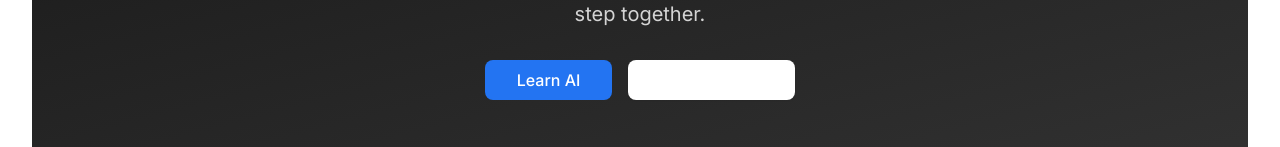
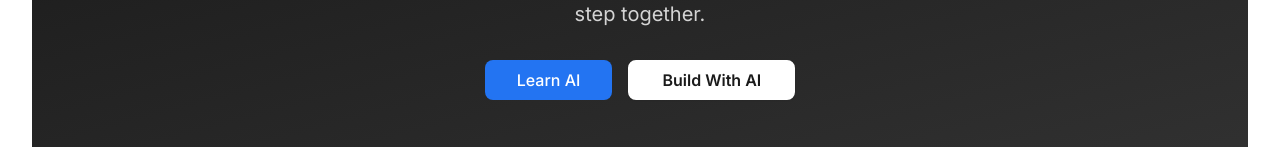
Before and after one commit to Touradam/adama-ai-labs, a Next.js app: page / in a window 1280 px wide. Shown: the part 3756-3903 px from the top of the page. Built offline with nearby package versions, Linux system fonts and the light colour scheme.

Commit message:
Improve button contrast with white background and dark text

```diff
--- a/components/CTASection.tsx
+++ b/components/CTASection.tsx
@@ -69,7 +69,7 @@ export function CTASection({
                 <Button
                   size="lg"
                   variant="outline"
-                  className="border-2 border-white/80 text-white hover:bg-white hover:text-charcoal text-base px-8 font-semibold"
+                  className="border-2 border-white bg-white text-charcoal hover:bg-white/90 text-base px-8 font-semibold"
                 >
                   {secondaryCTA.text}
                 </Button>
```
